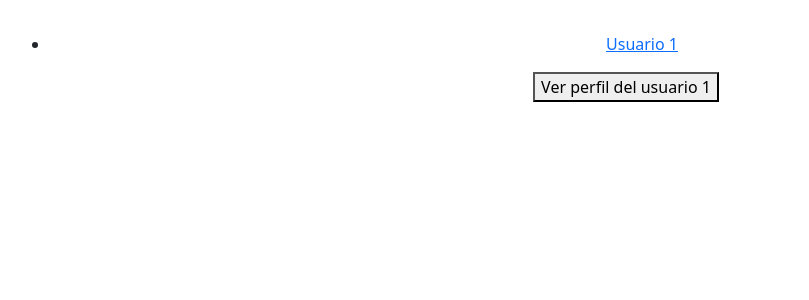
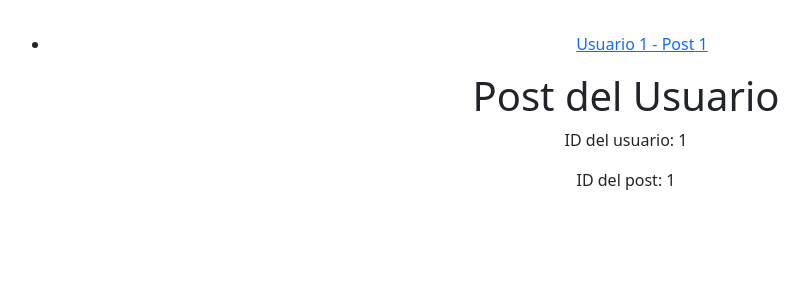
Before and after one commit to pedronieto84/react-19, a React (Vite) app in the folder react-19-curso/: page /dinamica/1/post/1 in a window 1280 px wide. Shown: the top 300 px of the page, without its empty margins (14-823 px from the left). Built offline with nearby package versions, Linux system fonts and the light colour scheme.

Commit message:
Pasar múltiples parámetros

```diff
--- a/react-19-curso/src/App.jsx
+++ b/react-19-curso/src/App.jsx
@@ -16,17 +16,12 @@ function App() {
       <nav>
         <ul>
           <li>
-            <Link to="/dinamica/1">Usuario 1</Link>
+            <Link to="/dinamica/1/post/1">Usuario 1 - Post 1</Link>
           </li>
         </ul>
       </nav>
-
-      {/* Botón para navegar */}
-      <button onClick={goToUserProfile}>Ver perfil del usuario 1</button>
-
-      {/* Definición de rutas */}
       <Routes>
-        <Route path="/dinamica/:id" element={<Dinamica />} />
+        <Route path="/dinamica/:userId/post/:postId" element={<Dinamica />} />
       </Routes>
 
     </div>
--- a/react-19-curso/src/paginas/dinamica.jsx
+++ b/react-19-curso/src/paginas/dinamica.jsx
@@ -1,11 +1,15 @@
 import { useParams } from "react-router-dom"
 
 function Dinamica() {
-    const { id } = useParams()
+  const { userId, postId } = useParams();
+
     return (
       <>
-        <h1>Dinámica</h1>
-        <p>Esta es una página dinámica {id}</p>
+           <div>
+        <h1>Post del Usuario</h1>
+        <p>ID del usuario: {userId}</p>
+        <p>ID del post: {postId}</p>
+    </div>
       </>
     )
   }
```
